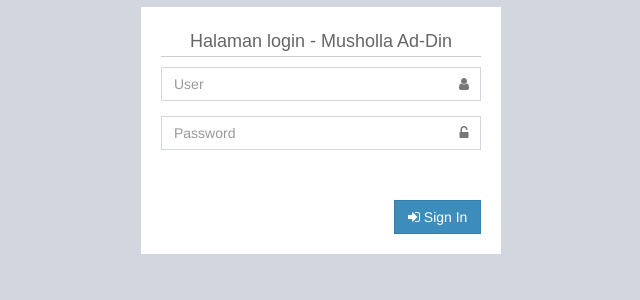
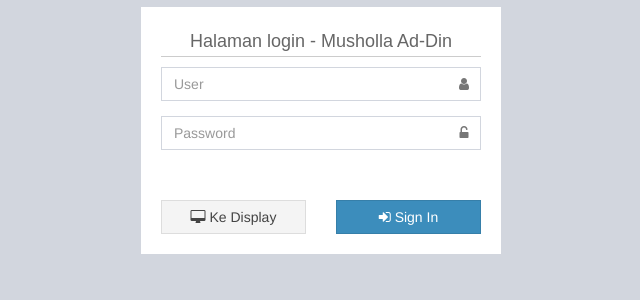
Before and after one commit to ap-singgih-c-perdana/display-masjid, a PHP site: page /login.php in a window 1280 px wide. Shown: the part 158-458 px from the top of the page, without its empty margins (319-959 px from the left). Run offline with PHP 8.4, Linux system fonts and the light colour scheme.

Commit message:
tambah shortcut menuju display

```diff
--- a/login.php
+++ b/login.php
@@ -47,8 +47,10 @@ if (file_exists($file)){
 			<span class="form-control-feedback"><i class="fa fa-unlock-alt" aria-hidden="true"></i></span>
 		  </div>
 		  <div class="row" style="margin-top:50px">
-			<div class="col-xs-8"></div>
-			<div class="col-xs-4">
+			<div class="col-xs-6">
+			  <a href="/display" class="btn btn-default btn-block btn-flat"><i class="fa fa-desktop" aria-hidden="true"></i> Ke Display</a>
+			</div>
+			<div class="col-xs-6">
 			  <button type="submit" class="btn btn-primary btn-block btn-flat"><i class="fa fa-sign-in" aria-hidden="true"></i> Sign In</button>
 			</div>
 		  </div>
```
